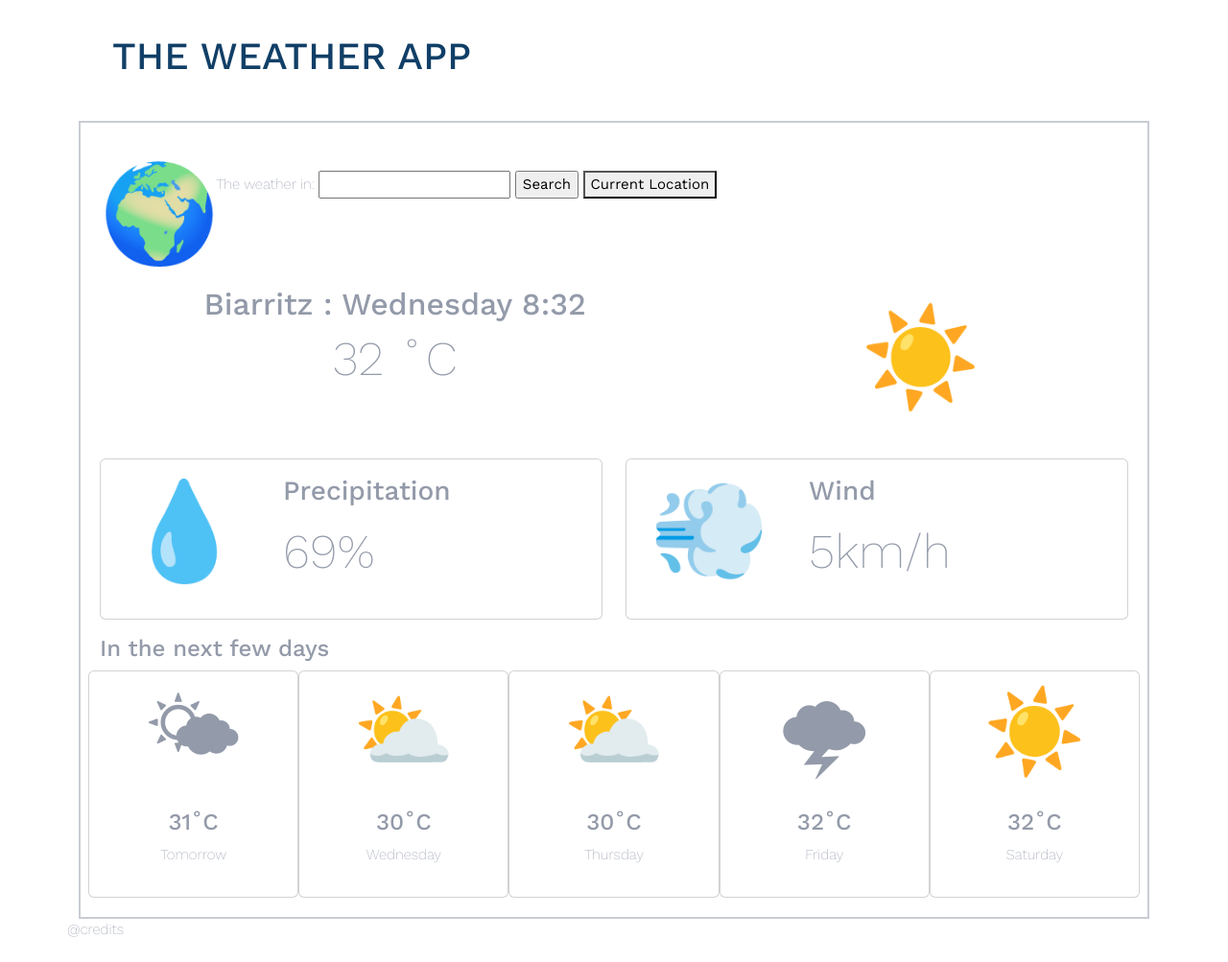
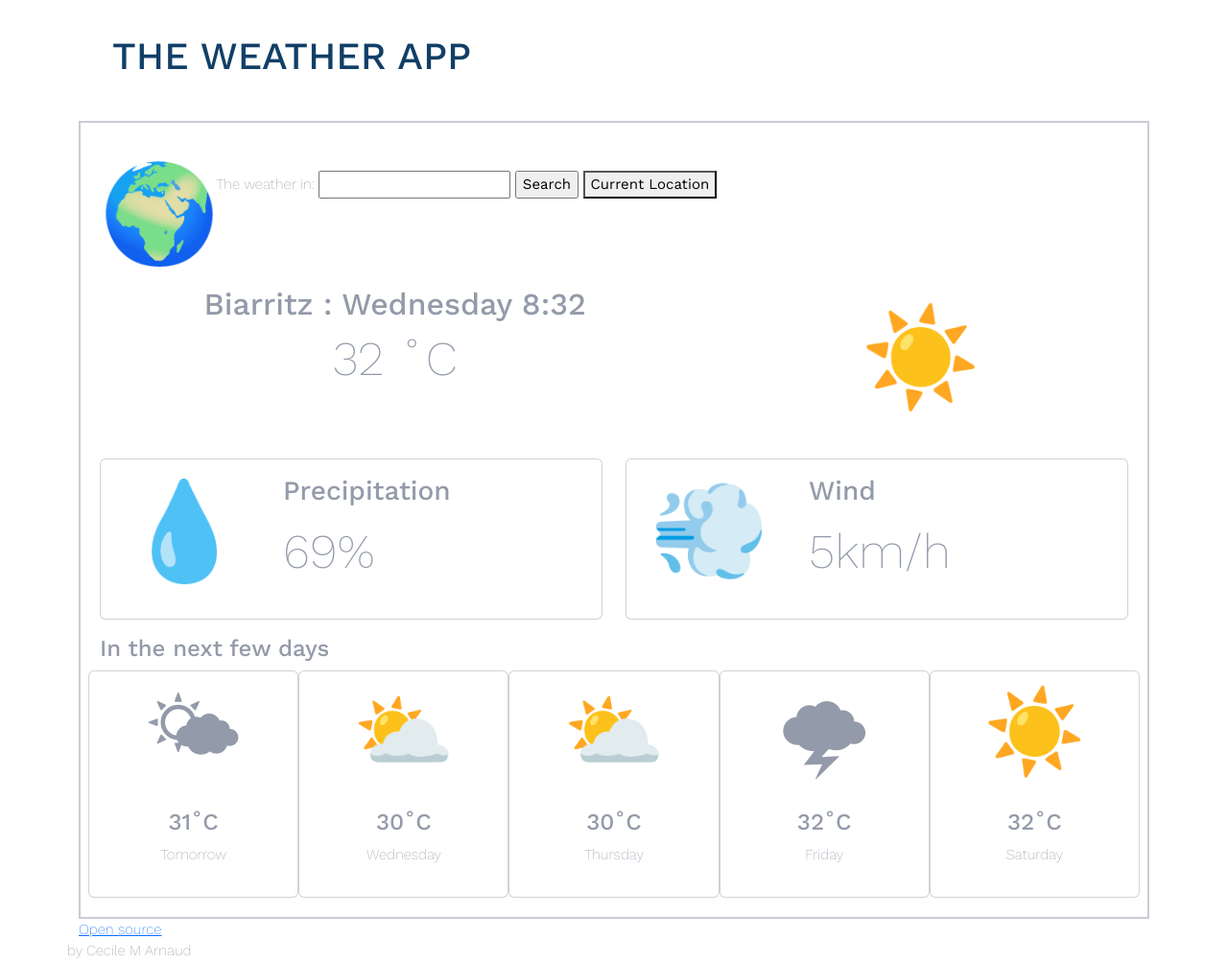
Before and after one commit to CecileMArnaud/Weather-app, a plain HTML site: page index.html in a window 1280 px wide. Shown: the whole page at 96% size. Before the commit the page ends 980 px from the top, so only its background shows below. Drawn offline with nearby package versions, Linux system fonts and the light colour scheme.

Commit message:
Added link to GitHub repo

```diff
--- a/index.html
+++ b/index.html
@@ -114,7 +114,7 @@
           </div>
         </div>
       </div>
-      <div class="row">@credits</div>
+      <div class="row"><a href="https://github.com/CecileMArnaud/Weather-app">Open source </a> by Cecile M Arnaud</div>
     </div>
     <script src="src/script.js"></script>
   </body>
```
